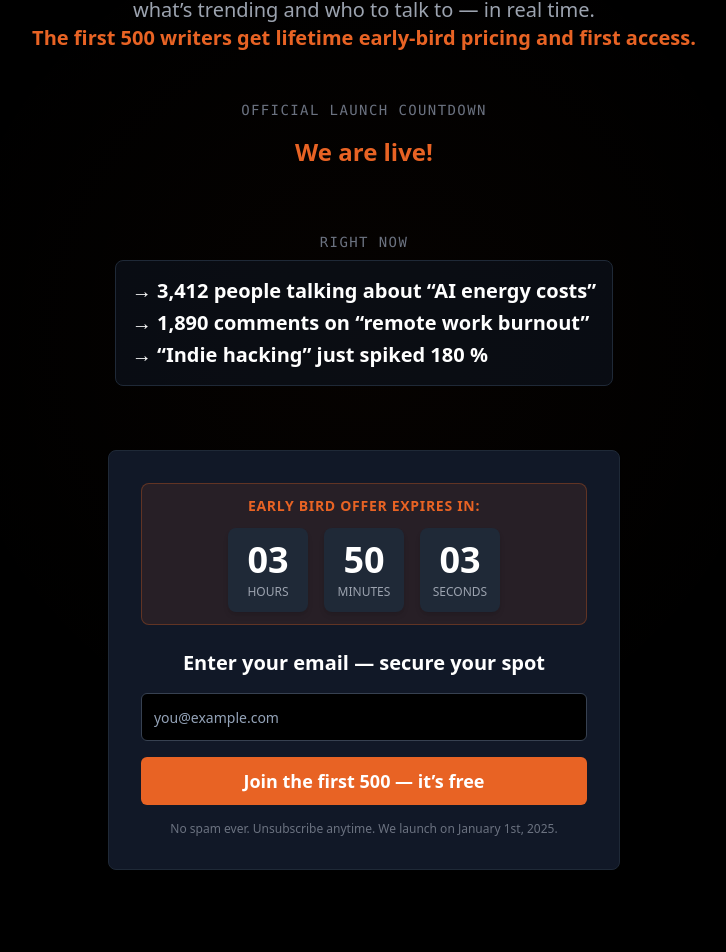
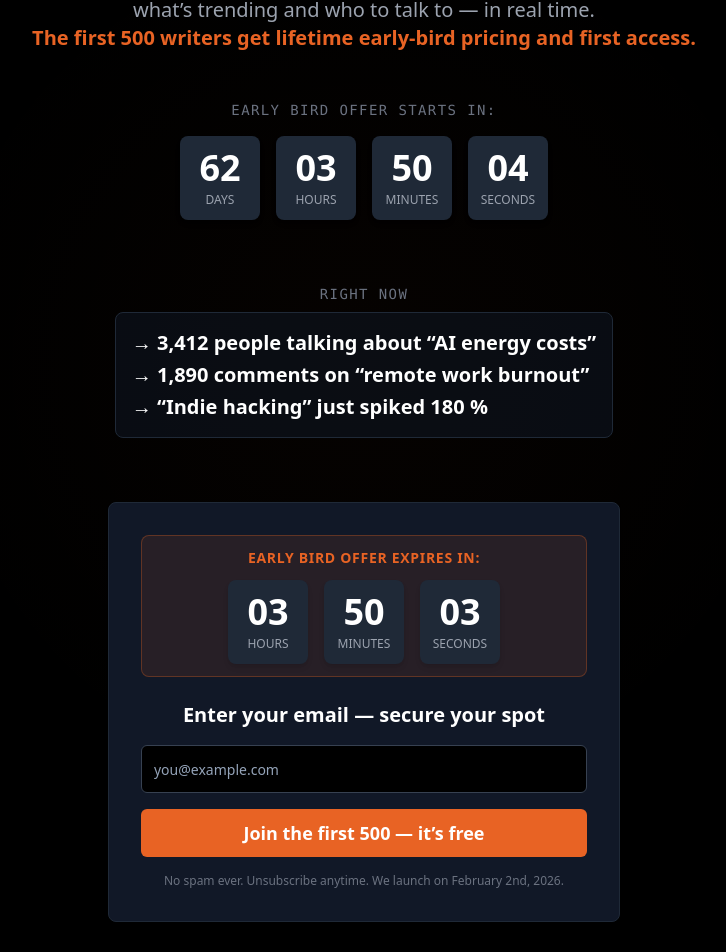
Before and after one commit to SmarToolz/StackBuzz, a React (Vite) app: page / in a window 1280 px wide. Shown: the part 288-1240 px from the top of the page, without its empty margins (276-1002 px from the left). Built offline with nearby package versions, Linux system fonts and the light colour scheme.

Commit message:
[dyad] Updating the main launch date and countdown label on the home page - wrote 1 file(s)

```diff
--- a/src/pages/HomePage.tsx
+++ b/src/pages/HomePage.tsx
@@ -23,8 +23,8 @@ const HomePage: React.FC = () => {
     },
   });
 
-  // Target date: January 1st, 2025, 00:00:00 UTC
-  const launchDate = new Date(Date.UTC(2025, 0, 1, 0, 0, 0));
+  // Target date: February 2nd, 2026, 00:00:00 UTC (Month index 1 is February)
+  const launchDate = new Date(Date.UTC(2026, 1, 2, 0, 0, 0));
 
   const onSubmit = (values: EarlyBirdFormValues) => {
     console.log("Early Bird Sign Up Attempt:", values);
@@ -52,10 +52,10 @@ const HomePage: React.FC = () => {
           <span className="font-semibold text-brand-primary">The first 500 writers get lifetime early-bird pricing and first access.</span>
         </p>
 
-        {/* Main Launch Countdown Timer (Jan 1st) */}
+        {/* Main Launch Countdown Timer (Feb 2nd, 2026) */}
         <div className="mb-16">
           <p className="text-sm font-mono text-gray-500 uppercase tracking-widest mb-4">
-            Official Launch Countdown
+            EARLY BIRD OFFER STARTS IN:
           </p>
           <CountdownTimer targetDate={launchDate} />
         </div>
@@ -112,7 +112,7 @@ const HomePage: React.FC = () => {
             </form>
           </Form>
           <p className="text-xs text-gray-500 mt-4">
-            No spam ever. Unsubscribe anytime. We launch on January 1st, 2025.
+            No spam ever. Unsubscribe anytime. We launch on February 2nd, 2026.
           </p>
         </Card>
       </div>
```
